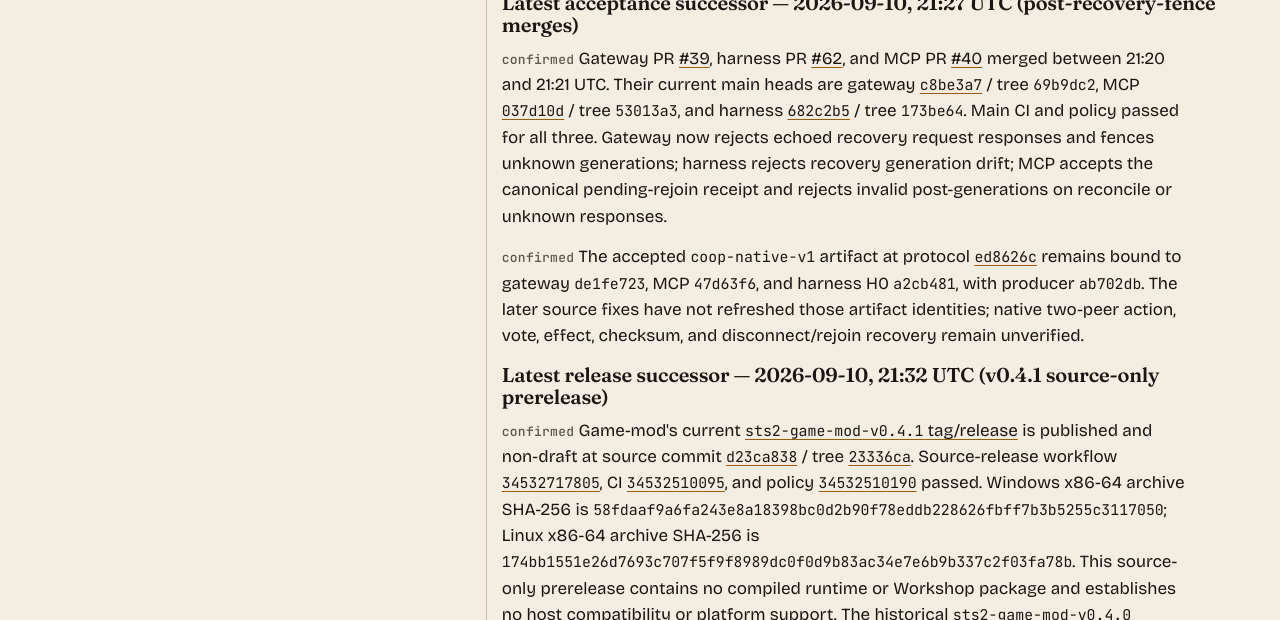
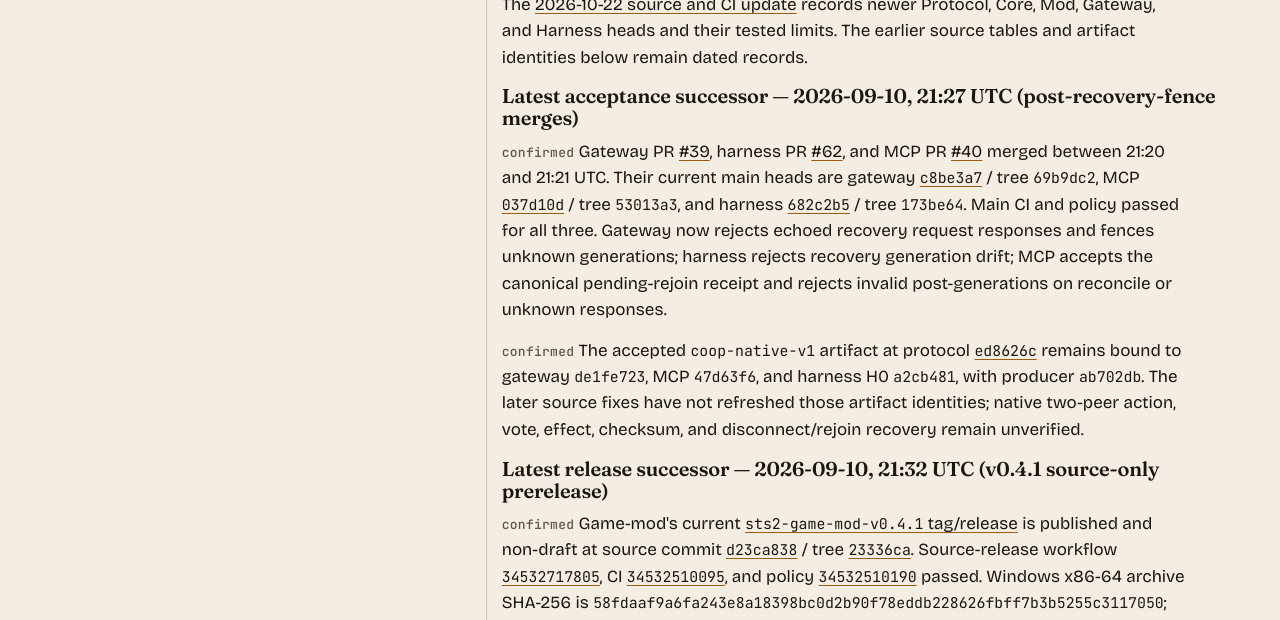
Before and after one commit to AI-Ascension/AI-Ascension.github.io, a plain HTML site: page repositories.html in a window 1280 px wide. Shown: the part 480-1100 px from the top of the page. Drawn offline with Linux system fonts and the light colour scheme.

Commit message:
Update repositories.html with source and CI update details
Refs #39. Preserve historical records and distinguish source publication from native release qualification.

```diff
--- a/repositories.html
+++ b/repositories.html
@@ -62,6 +62,7 @@
   <div class="label">Current scope<span class="sub">reviewed 2026-09-10</span></div>
   <div class="body">
     <h2 id="current-scope-title">Dated evidence beyond the historical map</h2>
+    <p>The <a href="evidence.html#source-update-20261022">2026-10-22 source and CI update</a> records newer Protocol, Core, Mod, Gateway, and Harness heads and their tested limits. The earlier source tables and artifact identities below remain dated records.</p>
     <h3>Latest acceptance successor — 2026-09-10, 21:27 UTC (post-recovery-fence merges)</h3>
     <p><span class="stamp stamp--confirmed">confirmed</span> Gateway PR <a href="https://github.com/AI-Ascension/sts2-gateway/pull/39">#39</a>, harness PR <a href="https://github.com/AI-Ascension/sts2-harness/pull/62">#62</a>, and MCP PR <a href="https://github.com/AI-Ascension/sts2-mcp-server/pull/40">#40</a> merged between 21:20 and 21:21 UTC. Their current main heads are gateway <a href="https://github.com/AI-Ascension/sts2-gateway/commit/c8be3a72ba9e304392575a1b2bdbc262e392be21"><code>c8be3a7</code></a> / tree <code>69b9dc2</code>, MCP <a href="https://github.com/AI-Ascension/sts2-mcp-server/commit/037d10def1cbcb1c807e136d31b294355a92c010"><code>037d10d</code></a> / tree <code>53013a3</code>, and harness <a href="https://github.com/AI-Ascension/sts2-harness/commit/682c2b5ba38010e16d43b04c43d40184bda70106"><code>682c2b5</code></a> / tree <code>173be64</code>. Main CI and policy passed for all three. Gateway now rejects echoed recovery request responses and fences unknown generations; harness rejects recovery generation drift; MCP accepts the canonical pending-rejoin receipt and rejects invalid post-generations on reconcile or unknown responses.</p>
     <p><span class="stamp stamp--confirmed">confirmed</span> The accepted <code>coop-native-v1</code> artifact at protocol <a href="https://github.com/AI-Ascension/sts2-protocol/commit/ed8626c2cf30089b4bdf214a2fdcb09b3eca3d29"><code>ed8626c</code></a> remains bound to gateway <code>de1fe723</code>, MCP <code>47d63f6</code>, and harness H0 <code>a2cb481</code>, with producer <code>ab702db</code>. The later source fixes have not refreshed those artifact identities; native two-peer action, vote, effect, checksum, and disconnect/rejoin recovery remain unverified.</p>
```
